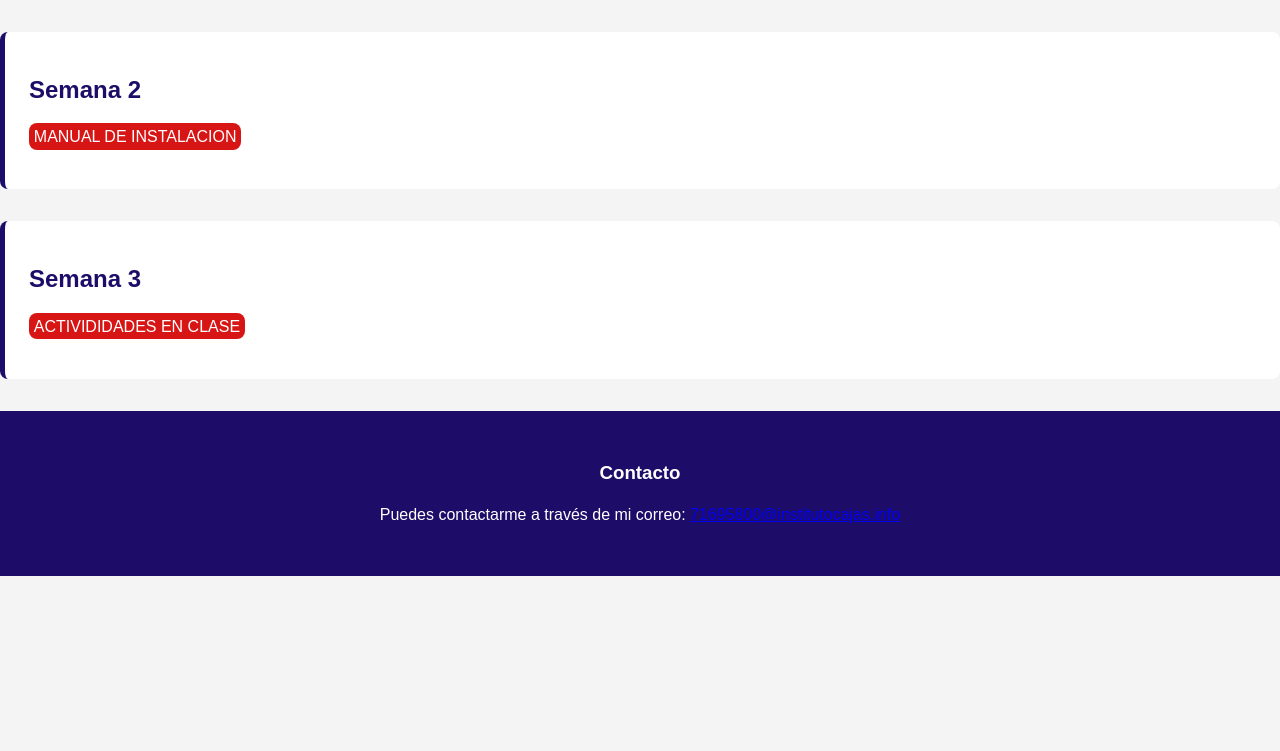
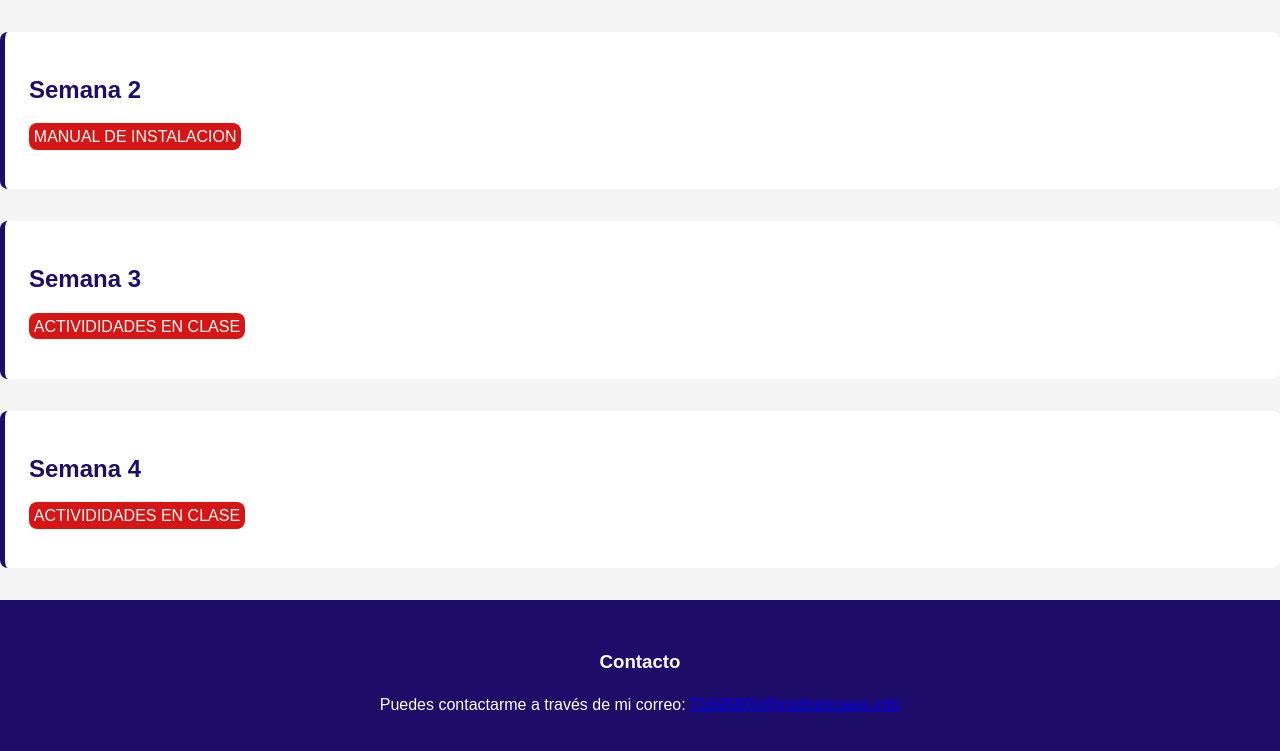
Before and after one commit to karen23v/mi_pagina, a plain HTML site: page index.html in a window 1280 px wide. Shown: the part 578-1329 px from the top of the page. Before the commit the page ends 1154 px from the top, so only its background shows below. Drawn offline with Linux system fonts and the light colour scheme.

Commit message:
Update index.html

```diff
--- a/index.html
+++ b/index.html
@@ -58,6 +58,11 @@
         <p><a href="https://github.com/karen23v/semana3/tree/main/semana3" target="_blank">ACTIVIDIDADES EN CLASE</a></p>
     </section>
 
+    <section id="semana3" class="semana">
+        <h2>Semana 4</h2>
+        <p><a href="https://github.com/karen23v/semana3/tree/main/semana3" target="_blank">ACTIVIDIDADES EN CLASE</a></p>
+    </section>
+
     <footer id="contacto">
         <h3>Contacto</h3>
         <p>Puedes contactarme a través de mi correo: <a href="mailto:i71695800@institutocajas.info">71695800@institutocajas.info</a></p>
```
